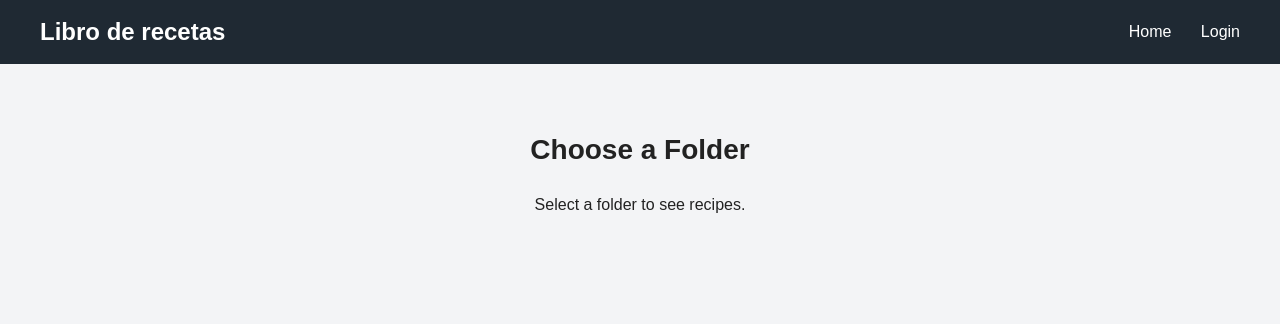
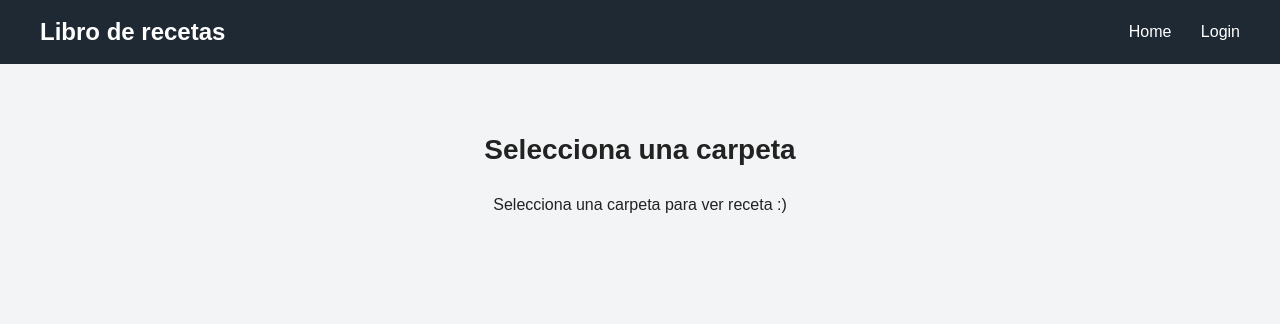
Before and after one commit to last-to-see/Rezeptbuch, a Flask app: page / in a window 1280 px wide. Shown: the top 324 px of the page. Run offline with Flask 3, Linux system fonts and the light colour scheme; data that the repository does not hold is empty.

Commit message:
Translate index.html content to Spanish

```diff
--- a/templates/index.html
+++ b/templates/index.html
@@ -7,7 +7,7 @@
 {% if active_folder %}
     {{ active_folder.name }}
 {% else %}
-    Choose a Folder
+    Selecciona una carpeta
 {% endif %}
 
 </h2>
@@ -35,7 +35,7 @@
 {% if not active_folder %}
 
 <p style="text-align:center;">
-    Select a folder to see recipes.
+    Selecciona una carpeta para ver receta :)
 </p>
 
 {% endif %}
@@ -44,7 +44,7 @@
 {% if active_folder and recipes|length == 0 %}
 
 <p style="text-align:center;">
-    No recipes in this folder.
+    No hay recetas en esta carpeta
 </p>
 
 {% endif %}
@@ -91,4 +91,5 @@
 
 {% endif %}
 
+
 {% endblock %}
```
